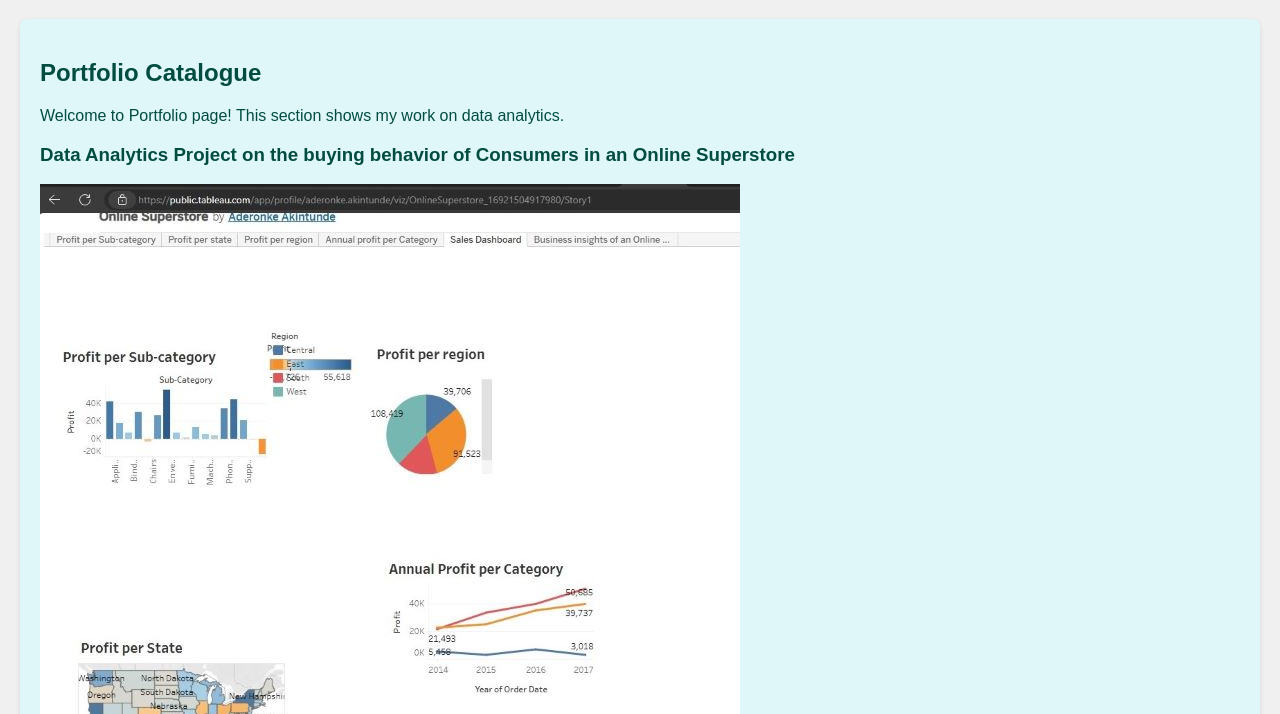
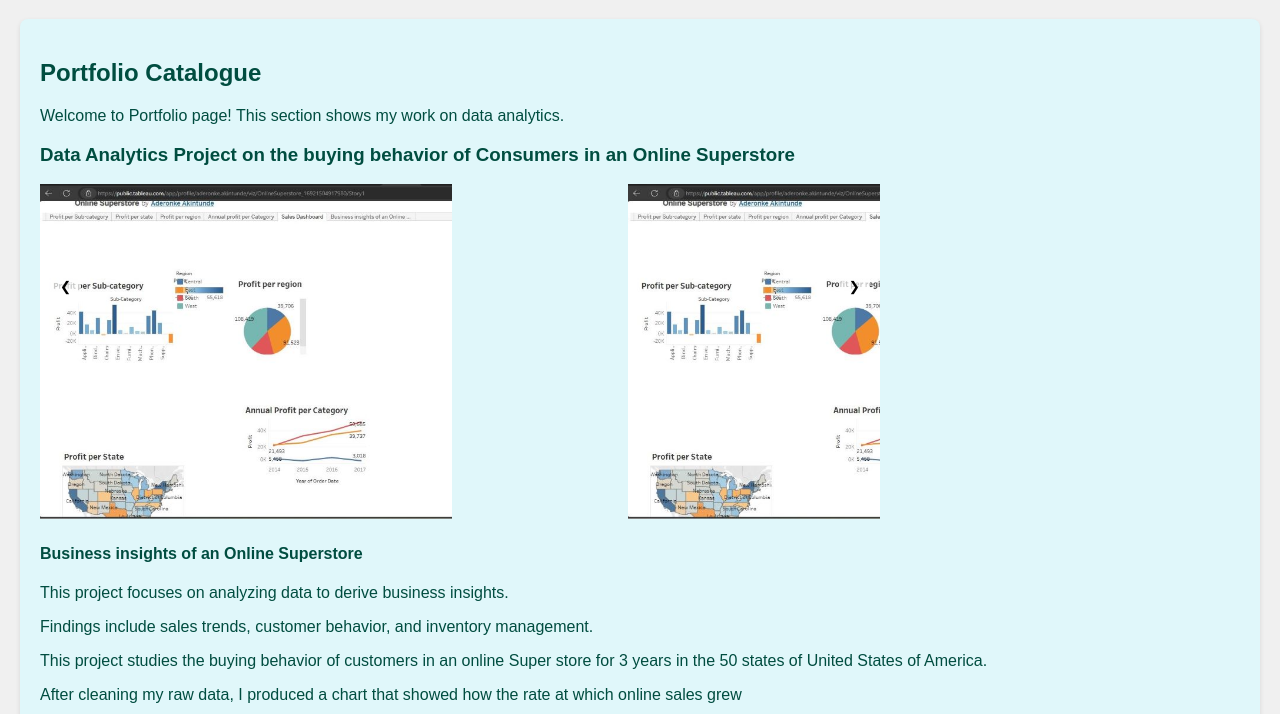
Before and after one commit to akint980/Project3, a plain HTML site: page page3.html in a window 1280 px wide. Shown: the part 86-800 px from the top of the page. Drawn offline with Linux system fonts and the light colour scheme.

Commit message:
update stylesheet2.css

```diff
--- a/css/stylesheet2.css
+++ b/css/stylesheet2.css
@@ -49,6 +49,45 @@ nav a:hover {
   border-radius: 5px;
 }
 
+.slider {
+    position: relative;
+    max-width: 70%;
+    overflow: hidden;
+}
+
+.slides {
+    display: flex;
+    transition: transform 0.5s ease-in-out;
+}
+
+.slide {
+    min-width: 70%;
+    box-sizing: border-box;
+}
+
+.slide img {
+    width: 70%;
+    height: auto;
+}
+
+button {
+    position: absolute;
+    top: 30%;
+    background-color: rgba(255, 255, 255, 0.7);
+    border: none;
+    cursor: pointer;
+    padding: 10px;
+    transform: translateY(-50%);
+}
+
+.prev {
+    left: 10px;
+}
+
+.next {
+    right: 10px;
+}
+
 main {
   max-width: 1200px;
   margin: 20px auto;
```
